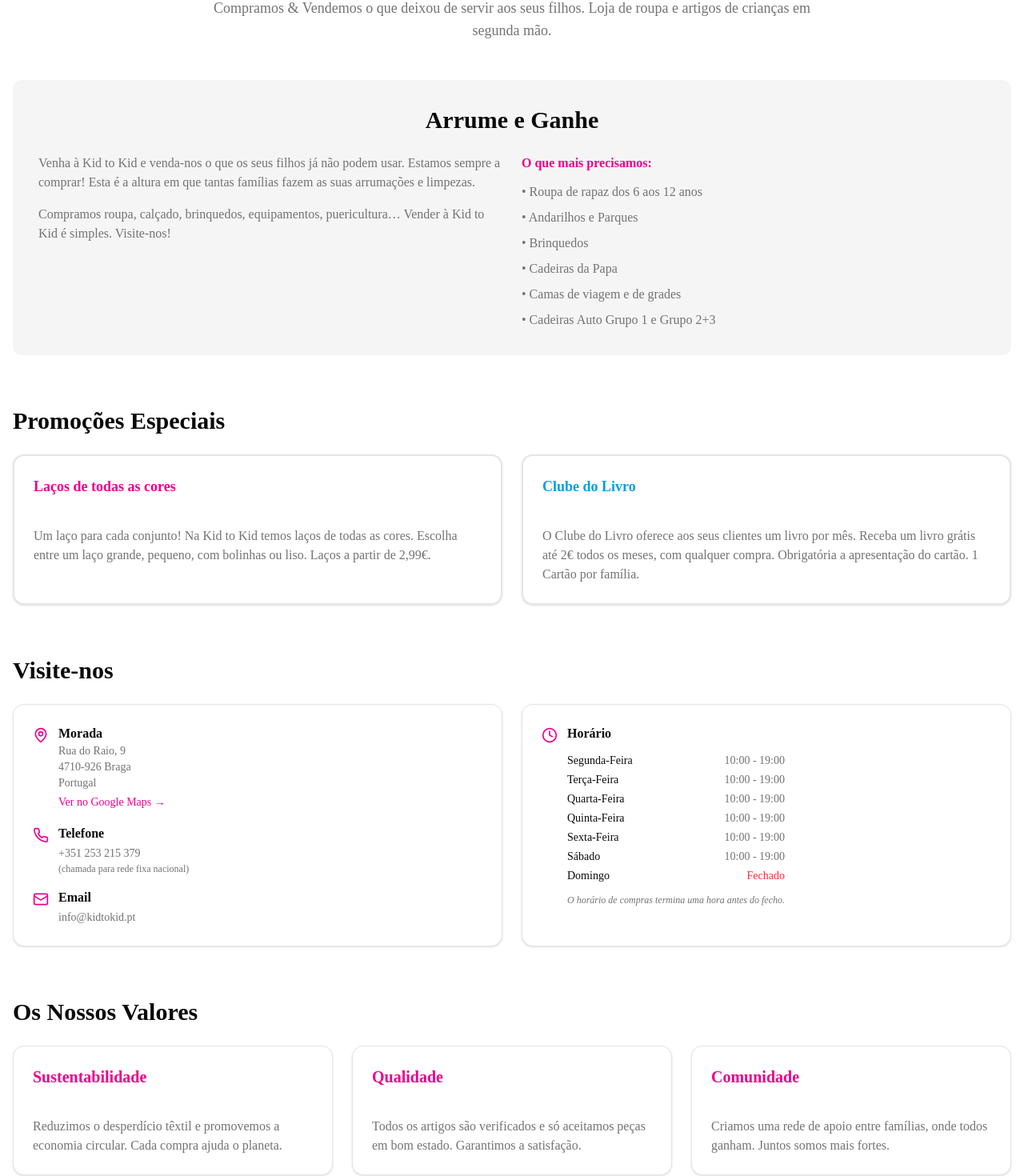
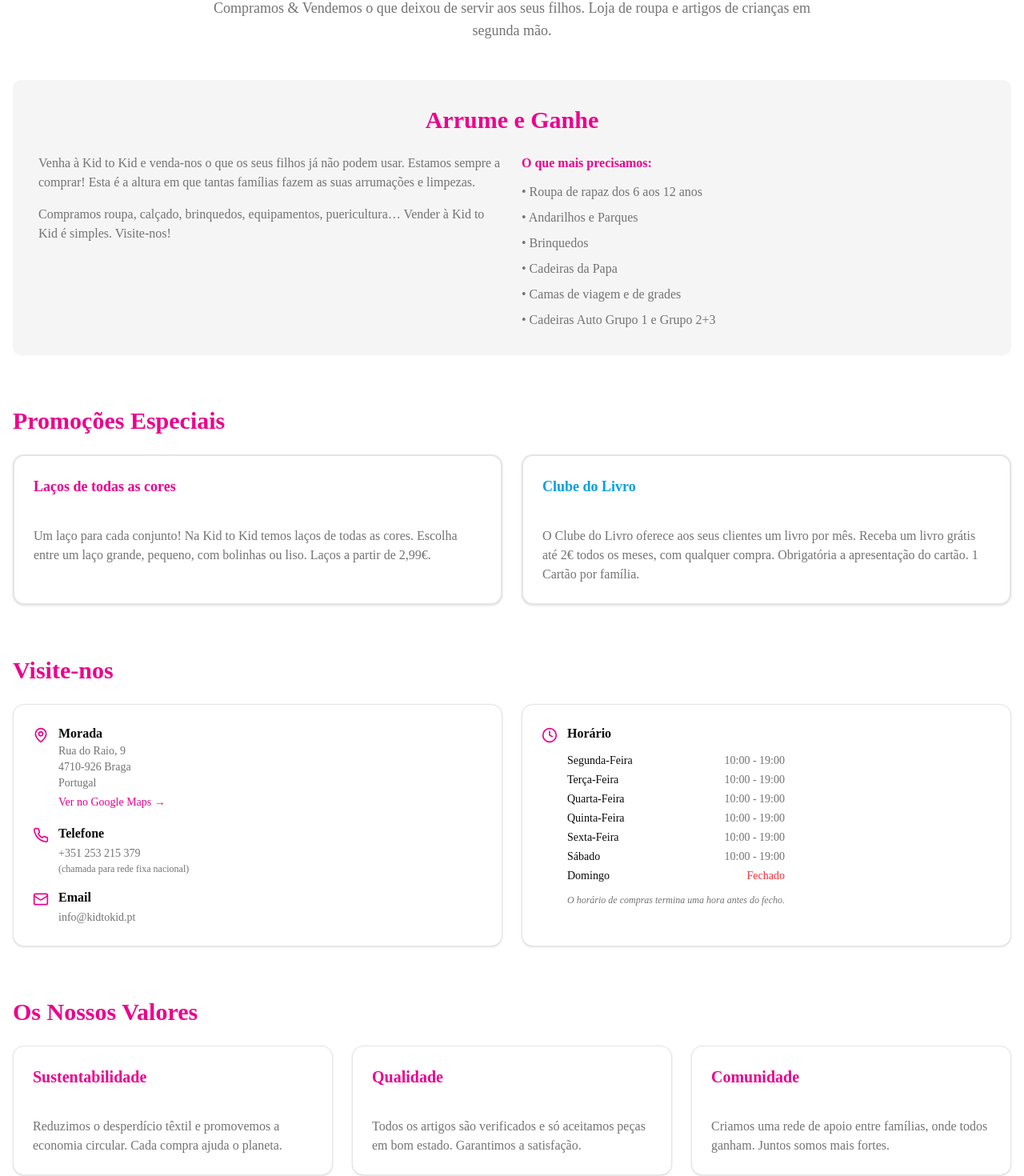
Before and after one commit to mahdisharifi109/kidtokid, a React (Vite) app: page /sobre in a window 1280 px wide. Shown: the part 358-1828 px from the top of the page at 80% size. Built offline with nearby package versions, Linux system fonts and the light colour scheme; no server answers.

Commit message:
Aplicar cor rosa do logo em todos os titulos e icones do site

```diff
--- a/src/components/CategoryGrid.tsx
+++ b/src/components/CategoryGrid.tsx
@@ -68,7 +68,7 @@
 export function CategoryGrid() {
   return (
     <section className="mb-8 md:mb-12">
-      <h2 className="mb-4 md:mb-6 text-xl md:text-2xl font-bold text-center">Categorias</h2>
+      <h2 className="mb-4 md:mb-6 text-xl md:text-2xl font-bold text-center text-k2k-pink">Categorias</h2>
       <div className="grid grid-cols-2 gap-2 sm:gap-3 md:gap-4 sm:grid-cols-3 lg:grid-cols-4 xl:grid-cols-6">
         {categories.map((category) => (
           <CategoryCard
--- a/src/pages/AboutPage.tsx
+++ b/src/pages/AboutPage.tsx
@@ -29,7 +29,7 @@
 
         {/* Arrume e Ganhe Section */}
         <div className="mb-10 sm:mb-12 md:mb-16 bg-k2k-gray rounded-lg p-6 sm:p-8">
-          <h2 className="mb-4 sm:mb-6 text-xl sm:text-2xl md:text-3xl font-bold text-center">Arrume e Ganhe</h2>
+          <h2 className="mb-4 sm:mb-6 text-xl sm:text-2xl md:text-3xl font-bold text-center text-k2k-pink">Arrume e Ganhe</h2>
           <div className="grid gap-6 md:grid-cols-2">
             <div>
               <p className="mb-4 text-sm sm:text-base text-muted-foreground">
@@ -56,7 +56,7 @@
 
         {/* Promoções */}
         <div className="mb-10 sm:mb-12 md:mb-16">
-          <h2 className="mb-4 sm:mb-6 text-xl sm:text-2xl md:text-3xl font-bold">Promoções Especiais</h2>
+          <h2 className="mb-4 sm:mb-6 text-xl sm:text-2xl md:text-3xl font-bold text-k2k-pink">Promoções Especiais</h2>
           <div className="grid gap-4 sm:gap-6 md:grid-cols-2">
             <Card className="p-6 border-k2k-pink border-2">
               <h3 className="mb-3 text-lg font-bold text-k2k-pink">Laços de todas as cores</h3>
@@ -77,7 +77,7 @@
 
         {/* Contact Info */}
         <div className="mb-10 sm:mb-12 md:mb-16">
-          <h2 className="mb-4 sm:mb-6 text-xl sm:text-2xl md:text-3xl font-bold">Visite-nos</h2>
+          <h2 className="mb-4 sm:mb-6 text-xl sm:text-2xl md:text-3xl font-bold text-k2k-pink">Visite-nos</h2>
           <div className="grid gap-6 md:grid-cols-2">
             <Card className="p-6">
               <div className="space-y-4">
@@ -167,7 +167,7 @@
 
         {/* Values */}
         <div>
-          <h2 className="mb-4 sm:mb-6 text-xl sm:text-2xl md:text-3xl font-bold">Os Nossos Valores</h2>
+          <h2 className="mb-4 sm:mb-6 text-xl sm:text-2xl md:text-3xl font-bold text-k2k-pink">Os Nossos Valores</h2>
           <div className="grid gap-3 sm:gap-4 md:gap-6 sm:grid-cols-2 md:grid-cols-3">
             {[
               {
--- a/src/pages/CartPage.tsx
+++ b/src/pages/CartPage.tsx
@@ -25,7 +25,7 @@
       <div className="min-h-screen bg-white">
         <Header />
         <main className="container mx-auto px-4 py-16 text-center">
-          <h1 className="mb-4 text-3xl font-bold">Carrinho Vazio</h1>
+          <h1 className="mb-4 text-3xl font-bold text-k2k-pink">Carrinho Vazio</h1>
           <p className="mb-8 text-muted-foreground">Ainda não adicionou produtos ao carrinho.</p>
           <Link to="/">
             <Button className="bg-k2k-pink hover:bg-k2k-pink/90">Continuar a Comprar</Button>
@@ -41,7 +41,7 @@
       <Header />
 
       <main className="container mx-auto px-3 sm:px-4 py-4 sm:py-6 md:py-8">
-        <h1 className="mb-4 sm:mb-6 md:mb-8 text-xl sm:text-2xl md:text-3xl font-bold">Carrinho de Compras</h1>
+        <h1 className="mb-4 sm:mb-6 md:mb-8 text-xl sm:text-2xl md:text-3xl font-bold text-k2k-pink">Carrinho de Compras</h1>
 
         <div className="grid gap-4 sm:gap-6 md:gap-8 lg:grid-cols-3">
           {/* Cart Items */}
--- a/src/pages/CategoryPage.tsx
+++ b/src/pages/CategoryPage.tsx
@@ -140,7 +140,7 @@
 
         {/* Header */}
         <div className="mb-4 sm:mb-6 flex items-center justify-between gap-2">
-          <h1 className="text-xl sm:text-2xl md:text-3xl font-bold">{categoryNames[slug]}</h1>
+          <h1 className="text-xl sm:text-2xl md:text-3xl font-bold text-k2k-pink">{categoryNames[slug]}</h1>
           <Button variant="outline" className="md:hidden bg-transparent text-xs sm:text-sm" onClick={() => setShowFilters(!showFilters)}>
             <Filter className="mr-1.5 sm:mr-2 h-3.5 w-3.5 sm:h-4 sm:w-4" />
             Filtros
--- a/src/pages/FavoritesPage.tsx
+++ b/src/pages/FavoritesPage.tsx
@@ -18,7 +18,7 @@
       <main className="container mx-auto px-3 sm:px-4 py-4 sm:py-6 md:py-8">
         <div className="mb-4 sm:mb-6 md:mb-8 flex items-center gap-2 sm:gap-3">
           <Heart className="h-6 w-6 sm:h-8 sm:w-8 fill-k2k-pink text-k2k-pink" />
-          <h1 className="text-xl sm:text-2xl md:text-3xl font-bold">Os Meus Favoritos</h1>
+          <h1 className="text-xl sm:text-2xl md:text-3xl font-bold text-k2k-pink">Os Meus Favoritos</h1>
         </div>
 
         {favorites.length > 0 ? (
--- a/src/pages/HomePage.tsx
+++ b/src/pages/HomePage.tsx
@@ -47,7 +47,7 @@
 
         {/* Products Section */}
         <section>
-          <h2 className="mb-4 sm:mb-6 text-lg sm:text-xl md:text-2xl font-bold text-center">Produtos em Destaque</h2>
+          <h2 className="mb-4 sm:mb-6 text-lg sm:text-xl md:text-2xl font-bold text-center text-k2k-pink">Produtos em Destaque</h2>
           {isLoading ? (
             <div className="flex justify-center py-12">
               <div className="h-8 w-8 animate-spin rounded-full border-4 border-k2k-pink border-t-transparent" />
--- a/src/pages/LoginPage.tsx
+++ b/src/pages/LoginPage.tsx
@@ -97,7 +97,7 @@
           {/* Logo */}
           <div className="text-center mb-8">
             <img src="/logo.png" alt="Kid to Kid" className="h-12 mx-auto mb-4" />
-            <h1 className="text-xl font-semibold text-gray-800">Entrar na sua conta</h1>
+            <h1 className="text-xl font-semibold text-k2k-pink">Entrar na sua conta</h1>
           </div>
 
           {/* Formulário */}
--- a/src/pages/ProductPage.tsx
+++ b/src/pages/ProductPage.tsx
@@ -198,7 +198,7 @@
 
         {/* Related Products */}
         <section className="mt-8 sm:mt-12 md:mt-16">
-          <h2 className="mb-4 sm:mb-6 text-lg sm:text-xl md:text-2xl font-bold">Produtos Relacionados</h2>
+          <h2 className="mb-4 sm:mb-6 text-lg sm:text-xl md:text-2xl font-bold text-k2k-pink">Produtos Relacionados</h2>
           <div className="grid grid-cols-2 gap-2 sm:gap-3 md:gap-4 sm:grid-cols-3 lg:grid-cols-4">
             {relatedProducts.map((p) => (
               <ProductCard key={p.id} product={p} onAddToCart={addToCart} />
--- a/src/pages/RegisterPage.tsx
+++ b/src/pages/RegisterPage.tsx
@@ -126,7 +126,7 @@
           {/* Logo */}
           <div className="text-center mb-8">
             <img src="/logo.png" alt="Kid to Kid" className="h-12 mx-auto mb-4" />
-            <h1 className="text-xl font-semibold text-gray-800">Criar conta</h1>
+            <h1 className="text-xl font-semibold text-k2k-pink">Criar conta</h1>
             <p className="text-sm text-gray-500 mt-1">Junte-se à nossa comunidade</p>
           </div>
 
--- a/src/pages/SearchPage.tsx
+++ b/src/pages/SearchPage.tsx
@@ -42,7 +42,7 @@
 
       <main className="container mx-auto px-3 sm:px-4 py-4 sm:py-6 md:py-8">
         <div className="mb-4 sm:mb-6">
-          <h1 className="mb-1 sm:mb-2 text-xl sm:text-2xl md:text-3xl font-bold">Resultados da Pesquisa</h1>
+          <h1 className="mb-1 sm:mb-2 text-xl sm:text-2xl md:text-3xl font-bold text-k2k-pink">Resultados da Pesquisa</h1>
           <p className="text-sm sm:text-base text-muted-foreground">
             {isLoading ? "A pesquisar..." : `${results.length} resultados para "${query}"`}
           </p>
```
